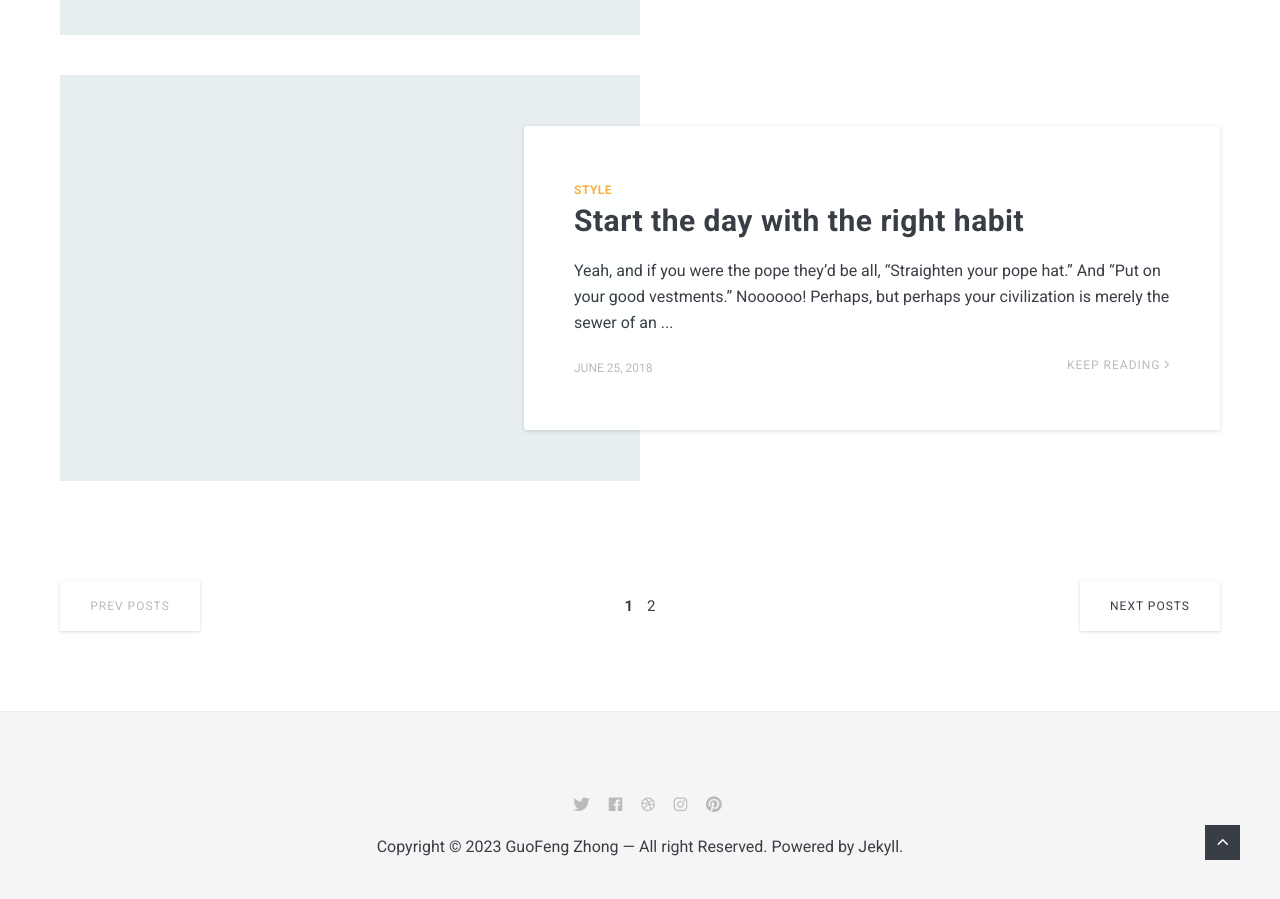
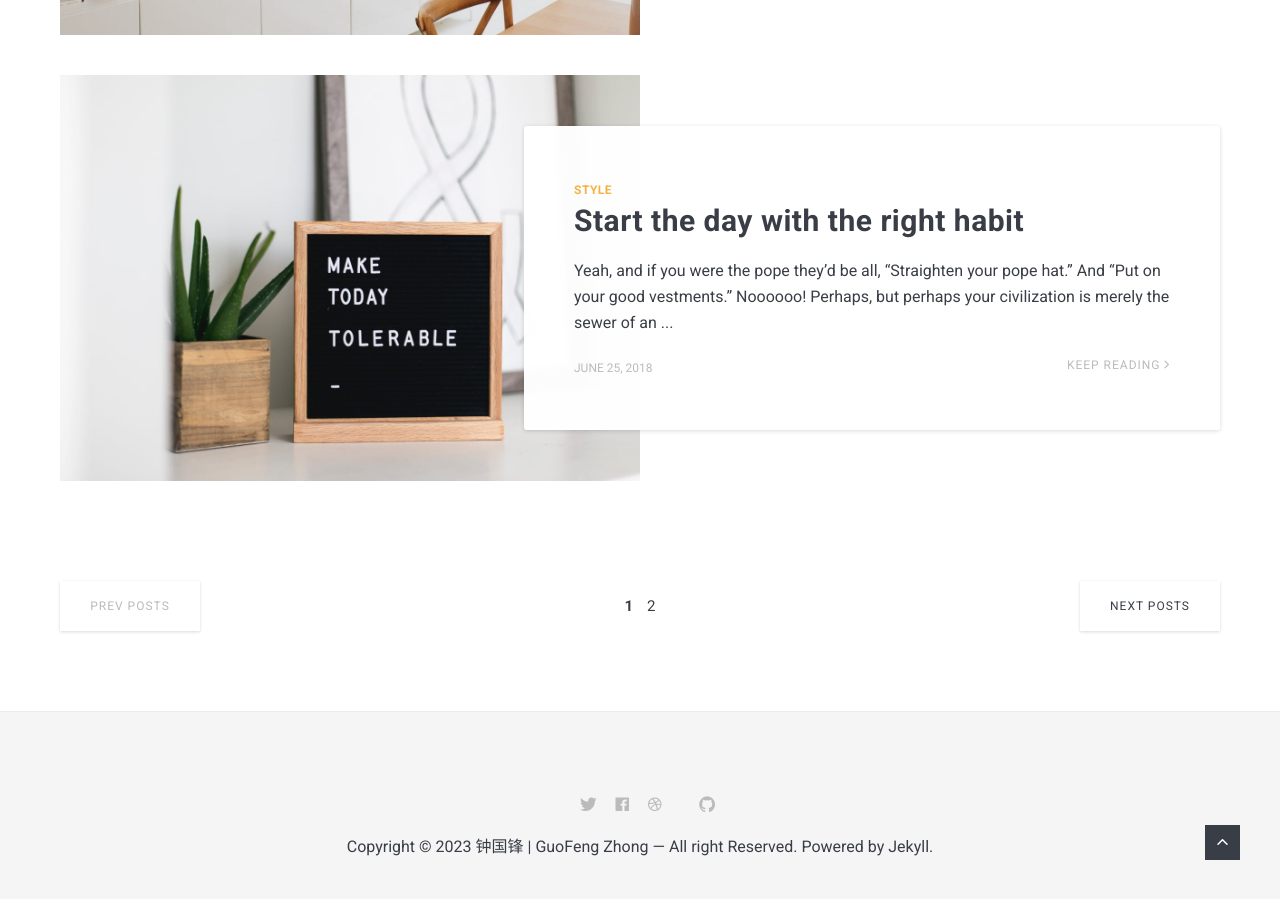
Before and after one commit to zgfbupt/zgfbupt.github.io, a Jekyll site: the page built from index.html, in a window 1280 px wide and 900 px high, scrolled down 2708 px. Built offline with Jekyll 4.4.1, drawn with Linux system fonts in a browser that asks for light colours; nearby versions of some CDN libraries; the list of posts is cut into pages by our own code.

Commit message:
new changes

```diff
--- a/_config.yml
+++ b/_config.yml
@@ -1,6 +1,5 @@
-baseurl: "/GuoFeng Zhong" # the subpath of your site, e.g. /blog
+baseurl: "/zgf" # the subpath of your site, e.g. /blog
 url: "https://github.com/zgfbupt/zgfbupt.github.io" # the base hostname & protocol for your site, e.g. http://example.com
-
 
 # Build settings
 markdown: kramdown
--- a/_data/settings.yml
+++ b/_data/settings.yml
@@ -1,6 +1,6 @@
 #-------------------------------
 # General Site Settings
-title: GuoFeng Zhong
+title: 钟国锋 | GuoFeng Zhong
 logo: logo.svg # You can add own logo.
 description: BYR GuoFeng Zhong's personal website!
 
@@ -18,8 +18,8 @@ author:
 twitter: https://twitter.com/ # Add your Twitter handle
 facebook: https://facebook.com/ # Add your Facebook handle
 dribbble: https://dribbble.com/ # Add your Dribbble handle
-instagram: https://instagram.com/ # Add your Instagram handle
-pinterest: https://pinterest.com/ # Add your Pinterest handle
+mail: mailto:zgf@bupt.com # Add your mail handle
+github: https://github.com/zgfbupt # Add your github handle
 
 
 #-------------------------------
--- a/_includes/contact-link.html
+++ b/_includes/contact-link.html
@@ -12,12 +12,12 @@
       <li><a href="{{ site.data.settings.dribbble }}"><i class="ion ion-logo-dribbble"></i></a></li>
     {% else %} {% endif %}
 
-    {% if site.data.settings.instagram %}
-      <li><a href="{{ site.data.settings.instagram }}"><i class="ion ion-logo-instagram"></i></a></li>
+    {% if site.data.settings.mail %}
+      <li><a href="{{ site.data.settings.mail }}"><i class="ion ion-logo-mail"></i></a></li>
     {% else %} {% endif %}
 
-    {% if site.data.settings.pinterest %}
-      <li><a href="{{ site.data.settings.pinterest }}"><i class="ion ion-logo-pinterest"></i></a></li>
+    {% if site.data.settings.github %}
+      <li><a href="{{ site.data.settings.github }}"><i class="ion ion-logo-github"></i></a></li>
     {% else %} {% endif %}
   </ul>
 </div>
```
Also changed, not shown: images/logo.svg.
